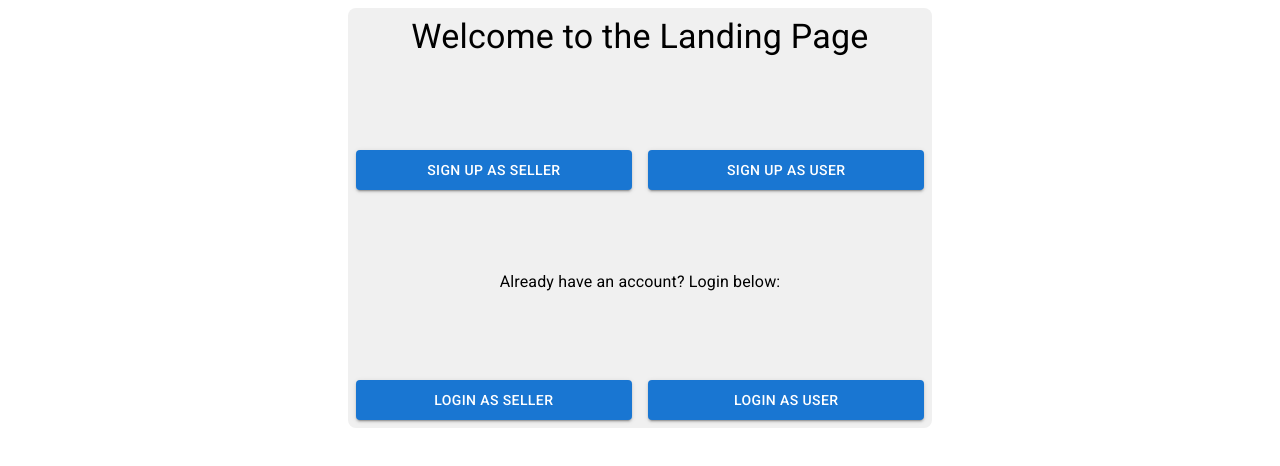
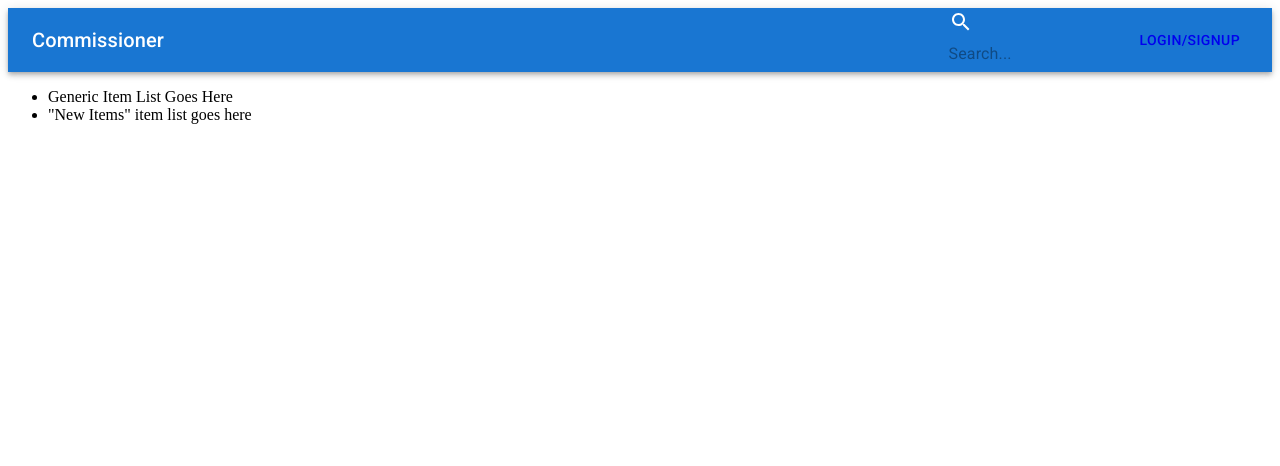
Before and after one commit to nolannash/commissioner-app, a React (Create React App) app in the folder client/: page / in a window 1280 px wide. Shown: the top 466 px of the page. Built offline with nearby package versions, Linux system fonts and the light colour scheme.

Commit message:
get as much set up as possible before setting up context properly

```diff
--- a/client/src/components/App.js
+++ b/client/src/components/App.js
@@ -13,7 +13,7 @@ const App = () => {
       <Router>
         <Switch>
           <Route exact path="/">
-            <LandingPage />
+          <HomePage />
           </Route>
           <Route path="/login">
             <LoginPage />
@@ -21,8 +21,8 @@ const App = () => {
           <Route path="/signup">
             <SignUpPage />
           </Route>
-          <Route path="/home">
-            <HomePage />
+          <Route path="/landing">
+            <LandingPage />
           </Route>
         </Switch>
       </Router>
--- a/client/src/components/HomePage.js
+++ b/client/src/components/HomePage.js
@@ -1,10 +1,35 @@
-import React, { useContext } from 'react';
+import React, { useState, useContext } from 'react';
+import {
+    AppBar,
+    Toolbar,
+    Typography,
+    Button,
+    InputBase,
+} from '@mui/material';
+import { Search as SearchIcon } from '@mui/icons-material';
+import { Link } from 'react-router-dom';
 import { AuthContext } from '../contexts/AuthContext';
-import { AppBar, Toolbar, Typography, Button } from '@mui/material';
-import Logout from './Logout';
+
+const LogoutButton = ({ onLogout }) => {
+    return (
+    <Button color="inherit" onClick={onLogout}>
+        Logout
+    </Button>
+    );
+};
 
 const HomePage = () => {
-  const { userType } = useContext(AuthContext);
+    const [searchText, setSearchText] = useState('');
+    const { user, logout } = useContext(AuthContext);
+
+    const handleSearch = (event) => {
+    setSearchText(event.target.value);
+    // Handle search logic here
+    };
+
+    const handleLogout = () => {
+    logout();
+    };
 
     return (
     <div>
@@ -13,24 +38,36 @@ const HomePage = () => {
             <Typography variant="h6" component="div" sx={{ flexGrow: 1 }}>
             Commissioner
             </Typography>
-          {userType === 'seller' || userType === 'user' ? <Logout /> : <Button Link to={'/'}xx/>}
+            <div>
+            <div>
+                <SearchIcon />
+            </div>
+            <InputBase
+                placeholder="Search..."
+                value={searchText}
+                onChange={handleSearch}
+            />
+            </div>
+            {user ? (
+            <>
+            <Link to ={'/profile'}>
+            <Button>Profile</Button>
+            </Link>
+            <LogoutButton onLogout={handleLogout} />
+            </>
+            ) : (
+            <Link to="/landing">
+                <Button color="inherit">Login/Signup</Button>
+            </Link>
+            )}
         </Toolbar>
         </AppBar>
 
         <div>
-      <h1>Welcome to the Homepage</h1>
-      {userType === 'seller' && (
-        <h2>Hello, Seller!</h2>
-        // Display seller-specific content here
-      )}
-      {userType === 'user' && (
-        <h2>Hello, User!</h2>
-        // Display user-specific content here
-      )}
-      {userType === 'guest' && (
-        <h2>Hello, Guest!</h2>
-        // Display guest-specific content here
-      )}
+        <ul>
+            <li>Generic Item List Goes Here</li>
+            <li>"New Items" item list goes here</li>
+        </ul>
         </div>
     </div>
     );
--- a/client/src/contexts/AuthContext.js
+++ b/client/src/contexts/AuthContext.js
@@ -10,12 +10,12 @@ const AuthProvider = ({ children }) => {
   const determineUserType = () => {
     const { pathname } = location;
 
-    if (pathname.startsWith('/signup/seller') || pathname.startsWith('/login/seller')) {
+    if (pathname.includes('/signup/seller') || pathname.includes('/login/seller')) {
       return 'seller';
-    } else if (pathname.startsWith('/signup/user') || pathname.startsWith('/login/user')) {
+    } else if (pathname.includes('/signup/user') || pathname.includes('/login/user')) {
       return 'user';
     } else {
-      return null;
+      return 'user';
     }
   };
 
```
Also changed, not shown: client/src/components/Logout.js (deleted), 1 other file (tests, documents, lock files or other folders). Lines whose indentation alone changed are shown as unchanged.
